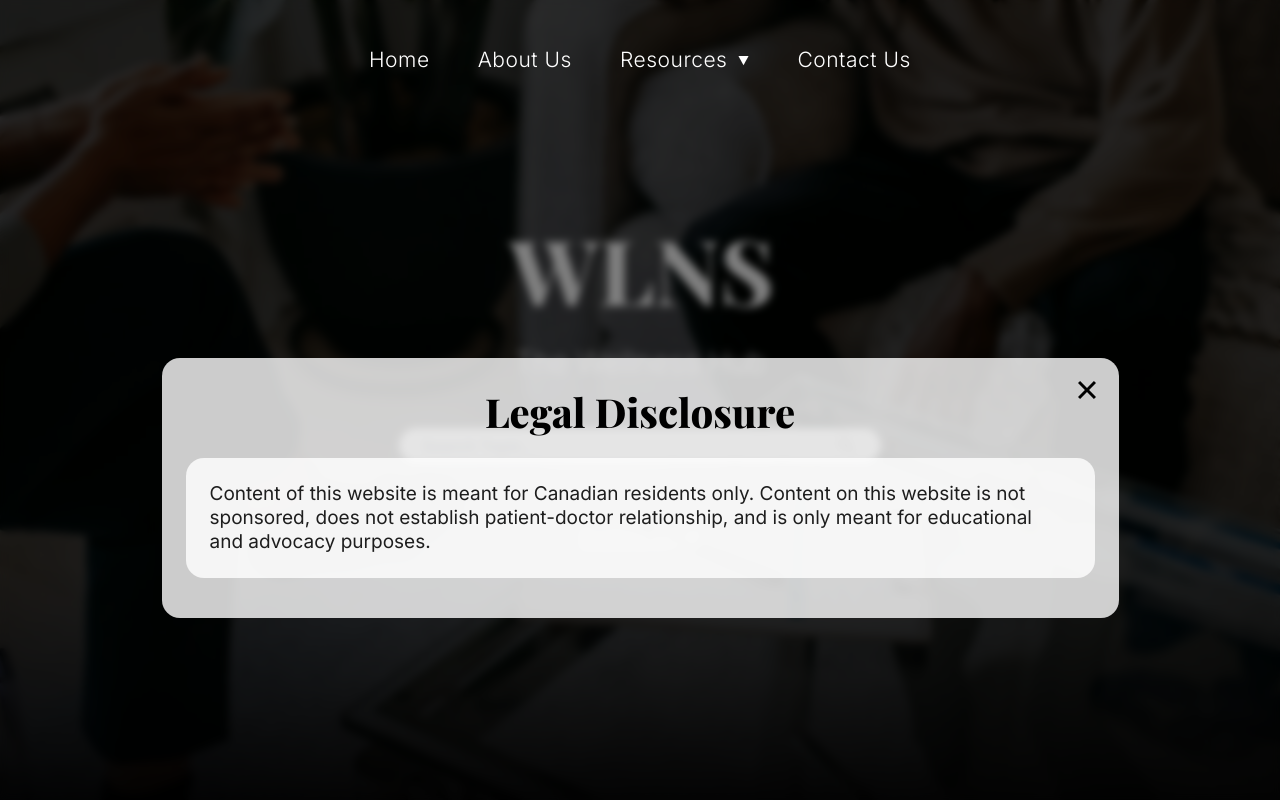
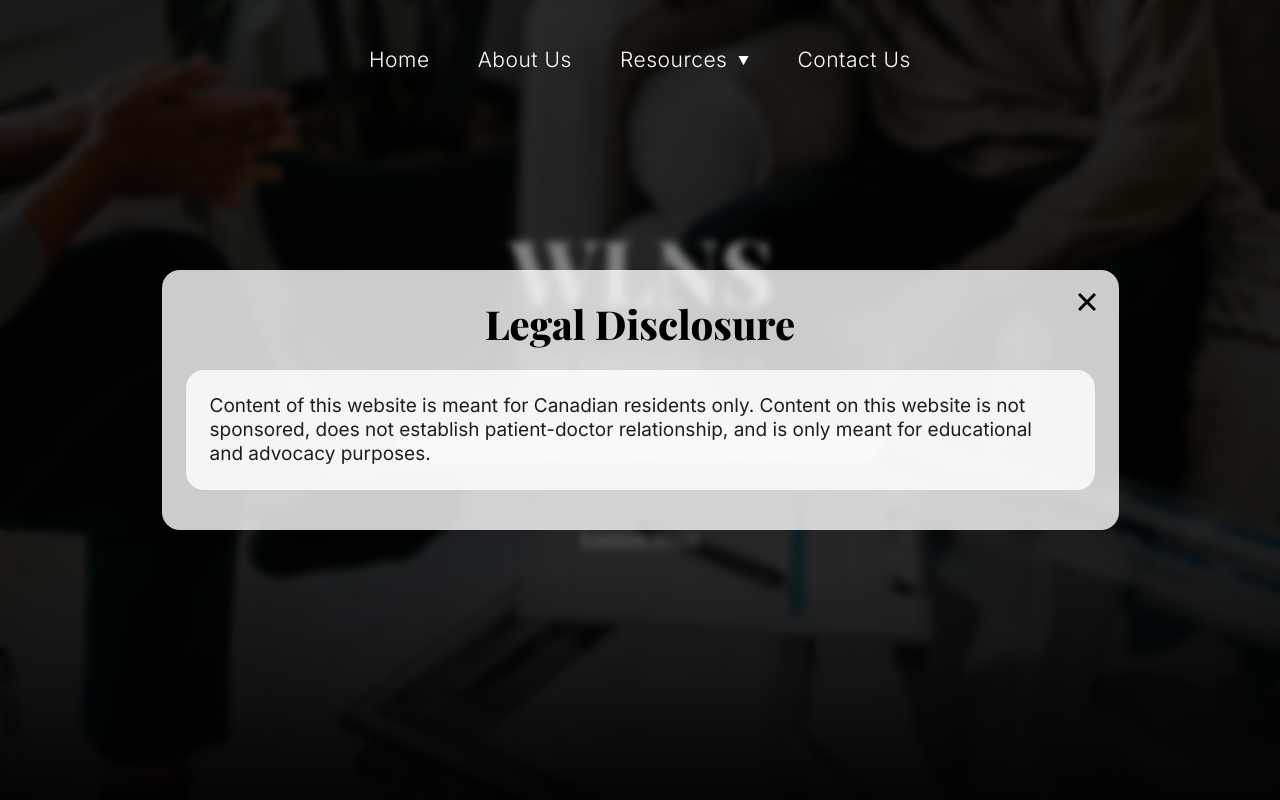
Before and after one commit to topcowmoo/areca-vestiaria, a React (Vite) app: page / in a window 1280 px wide. Shown: the top 800 px of the page. Built offline with nearby package versions, Linux system fonts and the light colour scheme; a web font is replaced by a local one.

Commit message:
centered modal

```diff
--- a/src/components/LegalDisclosure.jsx
+++ b/src/components/LegalDisclosure.jsx
@@ -10,7 +10,7 @@ const LegalDisclosure = () => {
     <>
       {isModalOpen && (
         <div
-          className="fixed inset-0 bg-black bg-opacity-50 backdrop-blur-sm flex items-center justify-center pt-44 z-10"
+          className="fixed inset-0 bg-black bg-opacity-50 backdrop-blur-sm flex items-center justify-center  z-10"
 
         >
           <div className="relative w-[85%] lg:w-[957px] bg-white/80 bg-opacity-50 rounded-[18px] p-6">
```
